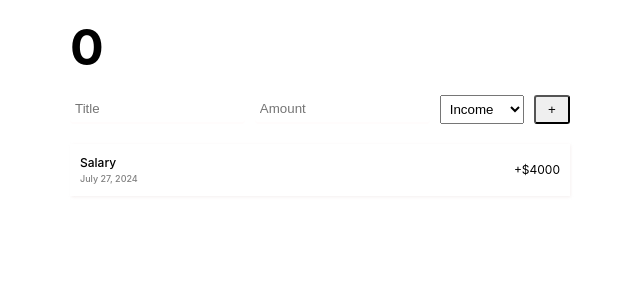
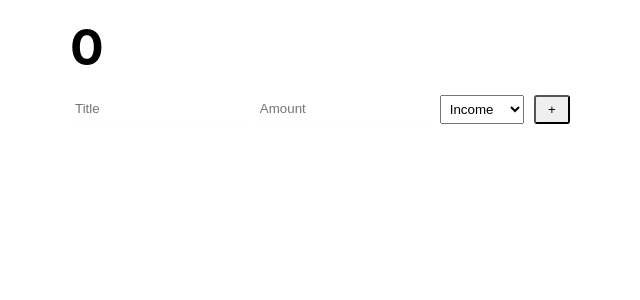
Before and after one commit to LeohangRai/react-expense-income, a React (Vite) app: page / in a window 1280 px wide. Shown: the top 300 px of the page, without its empty margins (320-960 px from the left). Built offline with nearby package versions, Linux system fonts and the light colour scheme.

Commit message:
feat: add income or expense to the card list

```diff
--- a/src/App.jsx
+++ b/src/App.jsx
@@ -5,8 +5,10 @@ function App() {
   const [statement, setStatement] = useState({
     title: '',
     amount: '',
-    type: ''
+    type: 'income'
   });
+
+  const [statementList, setStatementList] = useState([]);
 
   const [validationErrors, setValidationErrors] = useState({
     title: false,
@@ -38,6 +40,33 @@ function App() {
       title: false,
       amount: false
     });
+    const newStatement = {
+      ...statement,
+      date: new Date().toDateString()
+    };
+    setStatementList([...statementList, newStatement]);
+    setStatement({
+      title: '',
+      amount: '',
+      type: 'income'
+    });
+  };
+
+  const renderCards = () => {
+    return statementList.map(({ title, date, type, amount }) => (
+      <div className="card" key={date}>
+        <div className="card-info">
+          <h4>{title}</h4>
+          <p>{date}</p>
+        </div>
+        <p
+          className={`amount-text ${type === 'income' ? 'success' : 'danger'}`}
+        >
+          {type === 'income' ? '+' : '-'}
+          {`$${amount}`}
+        </p>
+      </div>
+    ));
   };
 
   return (
@@ -72,15 +101,7 @@ function App() {
           <button onClick={addNewStatement}>+</button>
         </div>
 
-        <div>
-          <div className="card">
-            <div className="card-info">
-              <h4>Salary</h4>
-              <p>July 27, 2024</p>
-            </div>
-            <p className="amount-text">+$4000</p>
-          </div>
-        </div>
+        <div>{renderCards()}</div>
       </div>
     </main>
   );
```
